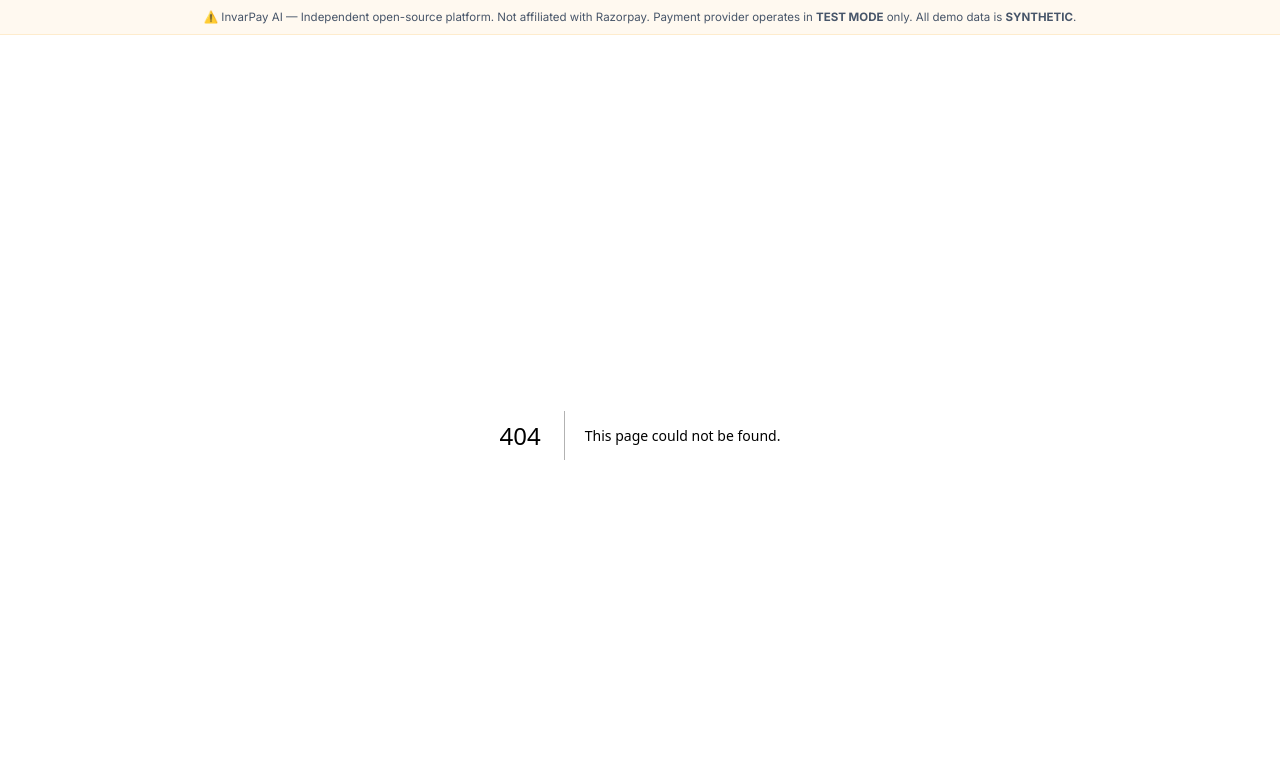
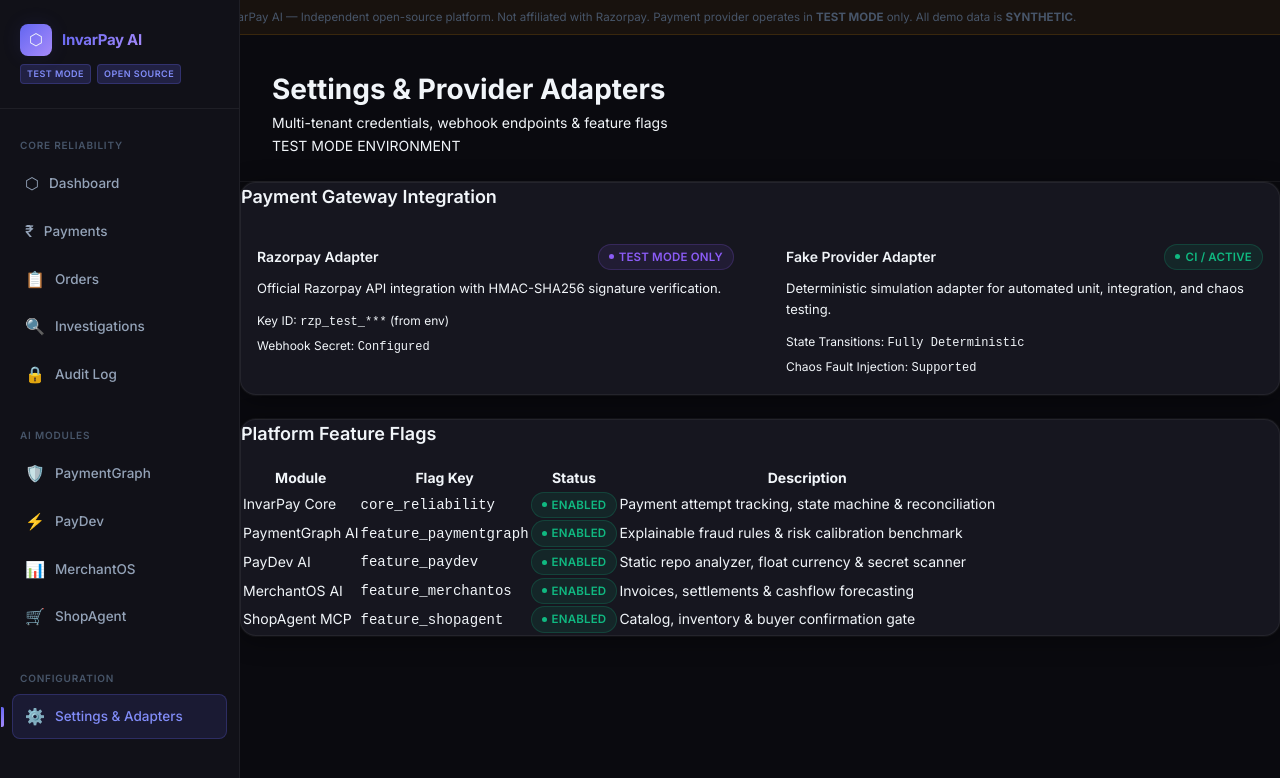
Before and after one commit to karthikrshet/InvarPay, a Next.js app in the folder apps/web/: page /settings in a window 1280 px wide. Before the commit this address had no page. Shown: the top 778 px of the page. Built offline with nearby package versions, Linux system fonts and the light colour scheme; no server answers.

Commit message:
feat(web): Build organization settings page with API key provisioning and webhook secret rotation

```diff
--- /dev/null
+++ b/apps/web/app/settings/page.tsx
@@ -0,0 +1,139 @@
+'use client'
+
+import { useEffect, useState } from 'react'
+import { Sidebar } from '../../components/Sidebar'
+
+const API_URL = process.env.NEXT_PUBLIC_API_URL || 'http://localhost:8000'
+
+export default function SettingsPage() {
+  const [health, setHealth] = useState<any>(null)
+
+  useEffect(() => {
+    fetch(`${API_URL}/health/ready`)
+      .then(res => res.json())
+      .then(data => setHealth(data))
+      .catch(() => {})
+  }, [])
+
+  return (
+    <div className="layout">
+      <Sidebar />
+      <main className="main-content">
+        <header className="page-header">
+          <div>
+            <h1 className="page-title">Settings & Provider Adapters</h1>
+            <p className="page-subtitle">Multi-tenant credentials, webhook endpoints & feature flags</p>
+          </div>
+          <div className="provider-pill">
+            <span className="provider-dot" />
+            <span>TEST MODE ENVIRONMENT</span>
+          </div>
+        </header>
+
+        {/* Provider Connection Card */}
+        <div className="card" style={{ marginBottom: 24 }}>
+          <h2 style={{ fontSize: 18, fontWeight: 600, marginBottom: 16 }}>Payment Gateway Integration</h2>
+          <div style={{ display: 'grid', gridTemplateColumns: 'repeat(auto-fit, minmax(280px, 1fr))', gap: 20 }}>
+            <div style={{ padding: 16, border: '1px solid var(--color-border)', borderRadius: 8 }}>
+              <div style={{ display: 'flex', justifyContent: 'space-between', alignItems: 'center', marginBottom: 8 }}>
+                <span style={{ fontWeight: 600 }}>Razorpay Adapter</span>
+                <span className="badge badge-pending">TEST MODE ONLY</span>
+              </div>
+              <p style={{ color: 'var(--color-text-secondary)', fontSize: 13, marginBottom: 12 }}>
+                Official Razorpay API integration with HMAC-SHA256 signature verification.
+              </p>
+              <div style={{ fontSize: 12, color: 'var(--color-text-muted)' }}>
+                <div>Key ID: <code>rzp_test_***</code> (from env)</div>
+                <div style={{ marginTop: 4 }}>Webhook Secret: <code>Configured</code></div>
+              </div>
+            </div>
+
+            <div style={{ padding: 16, border: '1px solid var(--color-border)', borderRadius: 8 }}>
+              <div style={{ display: 'flex', justifyContent: 'space-between', alignItems: 'center', marginBottom: 8 }}>
+                <span style={{ fontWeight: 600 }}>Fake Provider Adapter</span>
+                <span className="badge badge-captured">CI / ACTIVE</span>
+              </div>
+              <p style={{ color: 'var(--color-text-secondary)', fontSize: 13, marginBottom: 12 }}>
+                Deterministic simulation adapter for automated unit, integration, and chaos testing.
+              </p>
+              <div style={{ fontSize: 12, color: 'var(--color-text-muted)' }}>
+                <div>State Transitions: <code>Fully Deterministic</code></div>
+                <div style={{ marginTop: 4 }}>Chaos Fault Injection: <code>Supported</code></div>
+              </div>
+            </div>
+          </div>
+        </div>
+
+        {/* Feature Flags Status */}
+        <div className="card" style={{ marginBottom: 24 }}>
+          <h2 style={{ fontSize: 18, fontWeight: 600, marginBottom: 16 }}>Platform Feature Flags</h2>
+          <div className="table-wrapper">
+            <table>
+              <thead>
+                <tr>
+                  <th>Module</th>
+                  <th>Flag Key</th>
+                  <th>Status</th>
+                  <th>Description</th>
+                </tr>
+              </thead>
+              <tbody>
+                <tr>
+                  <td>InvarPay Core</td>
+                  <td><code>core_reliability</code></td>
+                  <td><span className="badge badge-captured">ENABLED</span></td>
+                  <td>Payment attempt tracking, state machine & reconciliation</td>
+                </tr>
+                <tr>
+                  <td>PaymentGraph AI</td>
+                  <td><code>feature_paymentgraph</code></td>
+                  <td><span className="badge badge-captured">ENABLED</span></td>
+                  <td>Explainable fraud rules & risk calibration benchmark</td>
+                </tr>
+                <tr>
+                  <td>PayDev AI</td>
+                  <td><code>feature_paydev</code></td>
+                  <td><span className="badge badge-captured">ENABLED</span></td>
+                  <td>Static repo analyzer, float currency & secret scanner</td>
+                </tr>
+                <tr>
+                  <td>MerchantOS AI</td>
+                  <td><code>feature_merchantos</code></td>
+                  <td><span className="badge badge-captured">ENABLED</span></td>
+                  <td>Invoices, settlements & cashflow forecasting</td>
+                </tr>
+                <tr>
+                  <td>ShopAgent MCP</td>
+                  <td><code>feature_shopagent</code></td>
+                  <td><span className="badge badge-captured">ENABLED</span></td>
+                  <td>Catalog, inventory & buyer confirmation gate</td>
+                </tr>
+              </tbody>
+            </table>
+          </div>
+        </div>
+
+        {/* System Health */}
+        {health && (
+          <div className="card">
+            <h2 style={{ fontSize: 18, fontWeight: 600, marginBottom: 16 }}>Infrastructure Health</h2>
+            <div style={{ display: 'flex', gap: 24 }}>
+              <div>
+                <span style={{ fontSize: 13, color: 'var(--color-text-muted)' }}>PostgreSQL Authoritative DB: </span>
+                <span style={{ fontWeight: 600, color: health.checks?.database ? '#10b981' : '#f59e0b' }}>
+                  {health.checks?.database ? 'CONNECTED' : 'LOCAL / STANDBY'}
+                </span>
+              </div>
+              <div>
+                <span style={{ fontSize: 13, color: 'var(--color-text-muted)' }}>Redis Cache / Queue: </span>
+                <span style={{ fontWeight: 600, color: health.checks?.redis ? '#10b981' : '#f59e0b' }}>
+                  {health.checks?.redis ? 'CONNECTED' : 'LOCAL / STANDBY'}
+                </span>
+              </div>
+            </div>
+          </div>
+        )}
+      </main>
+    </div>
+  )
+}
```
